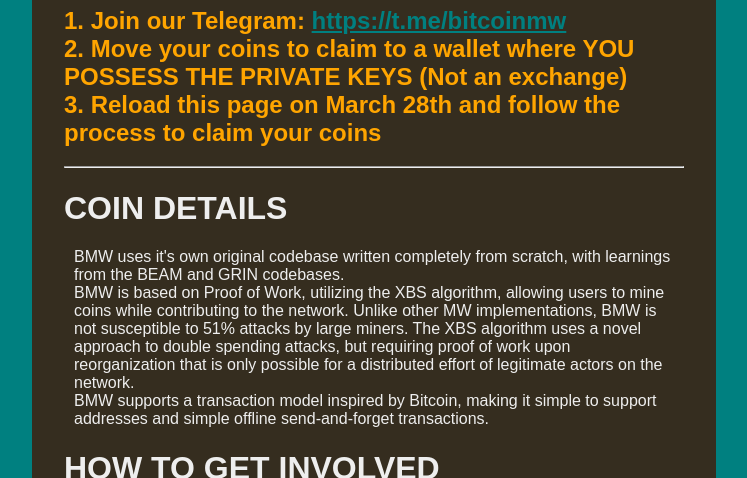
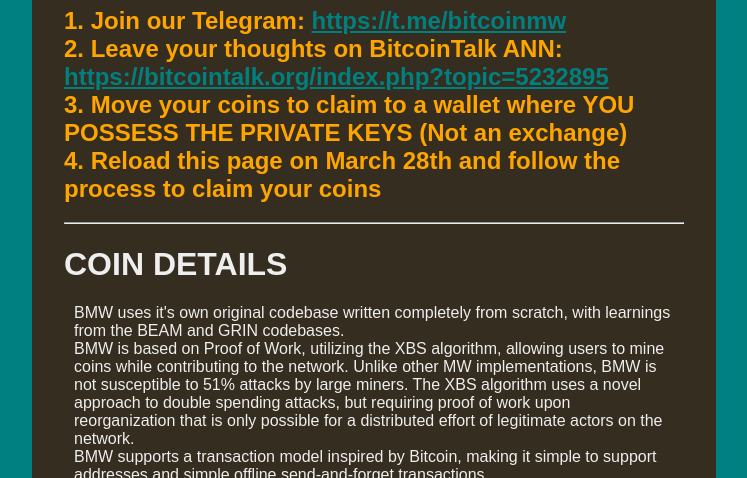
Before and after one commit to mthinks/mthinks, a plain HTML site: page index.html in a window 1280 px wide. Shown: the part 622-1100 px from the top of the page, without its empty margins (266-1013 px from the left). Drawn offline with Linux system fonts and the light colour scheme.

Commit message:
Update index.html

```diff
--- a/index.html
+++ b/index.html
@@ -55,8 +55,9 @@
     </h1>
     <h2>
     1. Join our Telegram: <a href="https://t.me/bitcoinmw">https://t.me/bitcoinmw</a><br />
-    2. Move your coins to claim to a wallet where YOU POSSESS THE PRIVATE KEYS (Not an exchange)<br />
-    3. Reload this page on March 28th and follow the process to claim your coins
+    2. Leave your thoughts on BitcoinTalk ANN: <a href="https://bitcointalk.org/index.php?topic=5232895">https://bitcointalk.org/index.php?topic=5232895</a><br />
+    3. Move your coins to claim to a wallet where YOU POSSESS THE PRIVATE KEYS (Not an exchange)<br />
+    4. Reload this page on March 28th and follow the process to claim your coins
     </h2>
     <hr />
 
```
